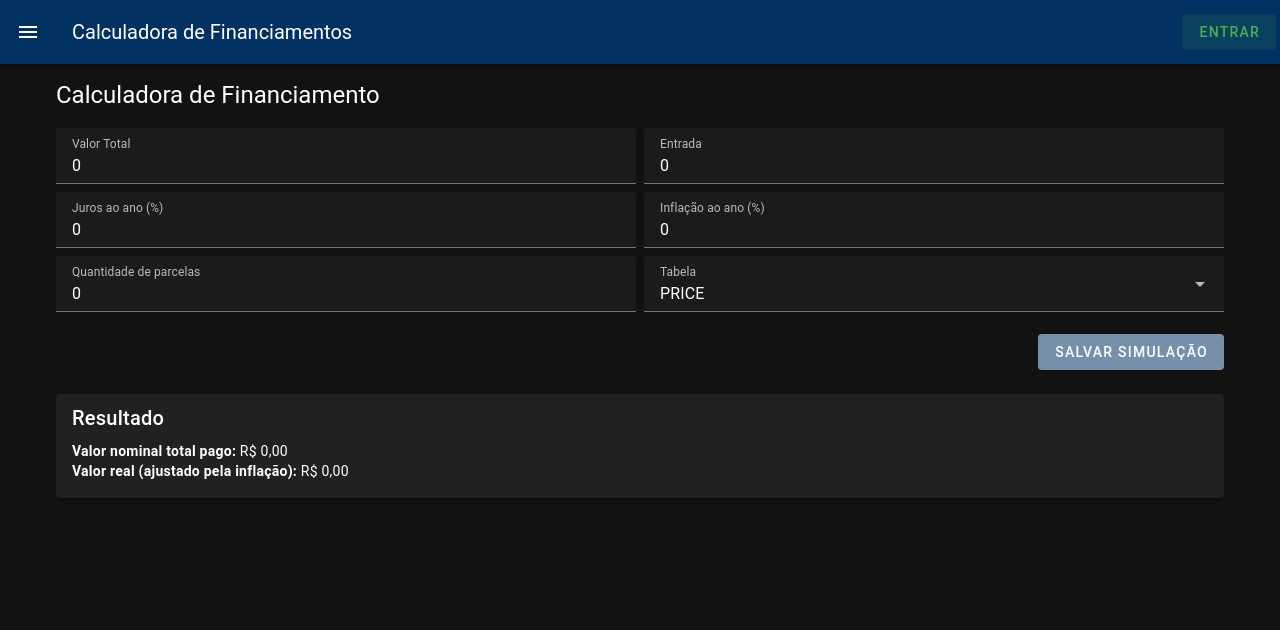
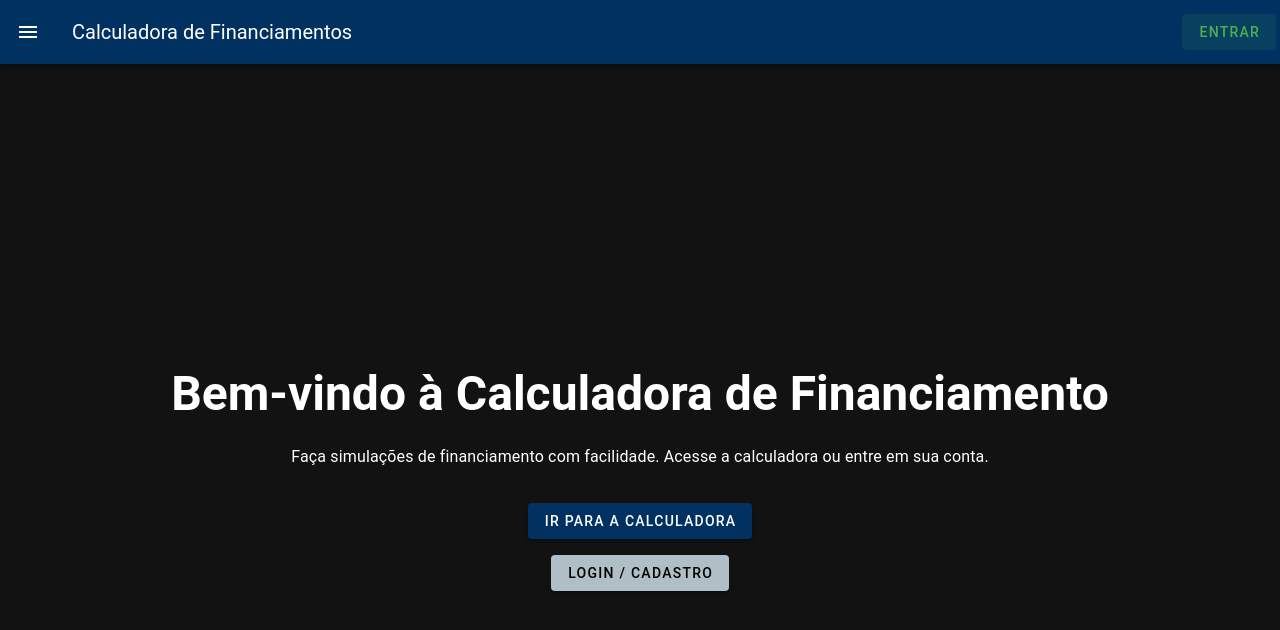
Before and after one commit to guilhermenovais/tp-EngSoft, a Vue app in the folder frontend/: page / in a window 1280 px wide. Shown: the top 630 px of the page. Built offline with nearby package versions, Linux system fonts and the light colour scheme.

Commit message:
feature: adding a landing page and updating routes

```diff
--- a/frontend/src/components/Header.vue
+++ b/frontend/src/components/Header.vue
@@ -2,7 +2,11 @@
   <v-app-bar app color="primary" dark>
     <v-app-bar-nav-icon @click="$emit('toggle-drawer')" />
 
-    <v-app-bar-title>Calculadora de Financiamentos</v-app-bar-title>
+    <v-app-bar-title>
+    <RouterLink to="/" style="color: white; text-decoration: none;">
+    Calculadora de Financiamentos
+    </RouterLink>
+    </v-app-bar-title>
 
     <v-spacer></v-spacer>
 
--- a/frontend/src/components/NavigationDrawer.vue
+++ b/frontend/src/components/NavigationDrawer.vue
@@ -18,7 +18,7 @@
 const drawer = ref(true);
 
 const items = [
-  { title: "Calculadora", icon: "mdi-calculator", to: "/" },
+  { title: "Calculadora", icon: "mdi-calculator", to: "/calculadora" },
   { title: "Simulações Salvas", icon: "mdi-archive", to: "/salvas" },
 ];
 </script>
--- /dev/null
+++ b/frontend/src/pages/calculadora.vue
@@ -0,0 +1,76 @@
+<template>
+    <h2 class="text-h5 mb-4">Calculadora de Financiamento</h2>
+
+    <Simulation
+      v-model="formData"
+      @saveButtonClicked="onSaveButtonClicked"
+      :saveButtonLoading="false"
+    />
+
+    <SaveSimulationDialog
+      :modelValue="dialogVisible"
+      @confirm="onSaveSimulationConfirm"
+      @cancel="dialogVisible = false"
+    />
+  </template>
+
+  <script lang="ts" setup>
+  import { ref } from "vue";
+  import { useRouter } from "vue-router";
+  import Simulation from "@/components/Simulation.vue";
+  import { type FinancingInput } from "@/utils/calculateFinancing";
+  import { SimulationService } from "@/services/SimulationService";
+  import { useUsuarioStore } from "@/stores/user";
+
+  const dialogVisible = ref(false);
+  const router = useRouter();
+
+  const usuarioStore = useUsuarioStore();
+
+  const isLoggedIn = computed(() => !!usuarioStore.usuario);
+
+  const formData = ref<FinancingInput>({
+    valorTotal: 0,
+    entrada: 0,
+    juros: 0,
+    inflacao: 0,
+    qtdParcelas: 0,
+    tabela: "PRICE",
+  });
+
+  function onSaveButtonClicked() {
+    if (isLoggedIn.value) {
+      dialogVisible.value = true;
+    } else {
+      goToLogin();
+    }
+  }
+
+  async function onSaveSimulationConfirm(nome: string) {
+    dialogVisible.value = false;
+
+    const userId = usuarioStore.usuario.id;
+
+    try {
+      const response = await SimulationService.saveSimulation({
+        nome,
+        id_autor: userId,
+        valor_total: formData.value.valorTotal,
+        entrada: formData.value.entrada,
+        juros: formData.value.juros,
+        inflacao: formData.value.inflacao,
+        qtd_parcelas: formData.value.qtdParcelas,
+        tabela: formData.value.tabela,
+      });
+
+      router.push(`/savedSimulation/${response.id}`);
+    } catch (err) {
+      console.error("Erro ao salvar simulação", err);
+      alert("Erro ao salvar simulação.");
+    }
+  }
+
+  const goToLogin = () => {
+    router.push("/login");
+  };
+  </script>
--- a/frontend/src/pages/index.vue
+++ b/frontend/src/pages/index.vue
@@ -1,76 +1,64 @@
 <template>
-  <h2 class="text-h5 mb-4">Calculadora de Financiamento</h2>
+  <v-app>
+    <!-- Conteúdo central -->
+    <v-main>
+      <v-container
+        class="fill-height d-flex flex-column justify-center align-center text-center"
+      >
+        <h1 class="text-h3 font-weight-bold mb-6">
+          Bem-vindo à Calculadora de Financiamento
+        </h1>
+        <p class="mb-8 text-subtitle-1">
+          Faça simulações de financiamento com facilidade. Acesse a calculadora ou entre em sua conta.
+        </p>
 
-  <Simulation
-    v-model="formData"
-    @saveButtonClicked="onSaveButtonClicked"
-    :saveButtonLoading="false"
-  />
+        <div class="d-flex flex-column align-center gap-4">
+          <v-btn color="primary" @click="goToCalculadora" large>
+            Ir para a Calculadora
+          </v-btn>
 
-  <SaveSimulationDialog
-    :modelValue="dialogVisible"
-    @confirm="onSaveSimulationConfirm"
-    @cancel="dialogVisible = false"
-  />
+          <!-- Só aparece se NÃO estiver logado -->
+          <v-btn
+            v-if="!isLoggedIn"
+            color="secondary"
+            @click="goToLogin"
+            large
+          >
+            Login / Cadastro
+          </v-btn>
+        </div>
+      </v-container>
+    </v-main>
+  </v-app>
 </template>
 
-<script lang="ts" setup>
-import { ref } from "vue";
-import { useRouter } from "vue-router";
-import Simulation from "@/components/Simulation.vue";
-import { type FinancingInput } from "@/utils/calculateFinancing";
-import { SimulationService } from "@/services/SimulationService";
-import { useUsuarioStore } from "@/stores/user";
+<script setup>
+import { useRouter } from 'vue-router'
+import { ref, onMounted } from 'vue'
 
-const dialogVisible = ref(false);
-const router = useRouter();
+const router = useRouter()
+const isLoggedIn = ref(false)
 
-const usuarioStore = useUsuarioStore();
+onMounted(() => {
+  // Verifica se existe algum token ou user no localStorage
+  const user = localStorage.getItem('user') || localStorage.getItem('token')
+  isLoggedIn.value = !!user
+})
 
-const isLoggedIn = computed(() => !!usuarioStore.usuario);
-
-const formData = ref<FinancingInput>({
-  valorTotal: 0,
-  entrada: 0,
-  juros: 0,
-  inflacao: 0,
-  qtdParcelas: 0,
-  tabela: "PRICE",
-});
-
-function onSaveButtonClicked() {
-  if (isLoggedIn.value) {
-    dialogVisible.value = true;
-  } else {
-    goToLogin();
-  }
-}
-
-async function onSaveSimulationConfirm(nome: string) {
-  dialogVisible.value = false;
-
-  const userId = usuarioStore.usuario.id;
-
-  try {
-    const response = await SimulationService.saveSimulation({
-      nome,
-      id_autor: userId,
-      valor_total: formData.value.valorTotal,
-      entrada: formData.value.entrada,
-      juros: formData.value.juros,
-      inflacao: formData.value.inflacao,
-      qtd_parcelas: formData.value.qtdParcelas,
-      tabela: formData.value.tabela,
-    });
-
-    router.push(`/savedSimulation/${response.id}`);
-  } catch (err) {
-    console.error("Erro ao salvar simulação", err);
-    alert("Erro ao salvar simulação.");
-  }
+const goToCalculadora = () => {
+  router.push('/calculadora')
 }
 
 const goToLogin = () => {
-  router.push("/login");
-};
+  router.push('/login')
+}
 </script>
+
+<style scoped>
+.fill-height {
+  min-height: 100vh;
+}
+.gap-4 {
+  gap: 1rem;
+}
+</style>
--- a/frontend/src/typed-router.d.ts
+++ b/frontend/src/typed-router.d.ts
@@ -19,6 +19,7 @@ declare module 'vue-router/auto-routes' {
    */
   export interface RouteNamedMap {
     '/': RouteRecordInfo<'/', '/', Record<never, never>, Record<never, never>>,
+    '/calculadora': RouteRecordInfo<'/calculadora', '/calculadora', Record<never, never>, Record<never, never>>,
     '/Login': RouteRecordInfo<'/Login', '/Login', Record<never, never>, Record<never, never>>,
     '/salvas': RouteRecordInfo<'/salvas', '/salvas', Record<never, never>, Record<never, never>>,
     '/savedSimulation/[id]': RouteRecordInfo<'/savedSimulation/[id]', '/savedSimulation/:id', { id: ParamValue<true> }, { id: ParamValue<false> }>,
```
